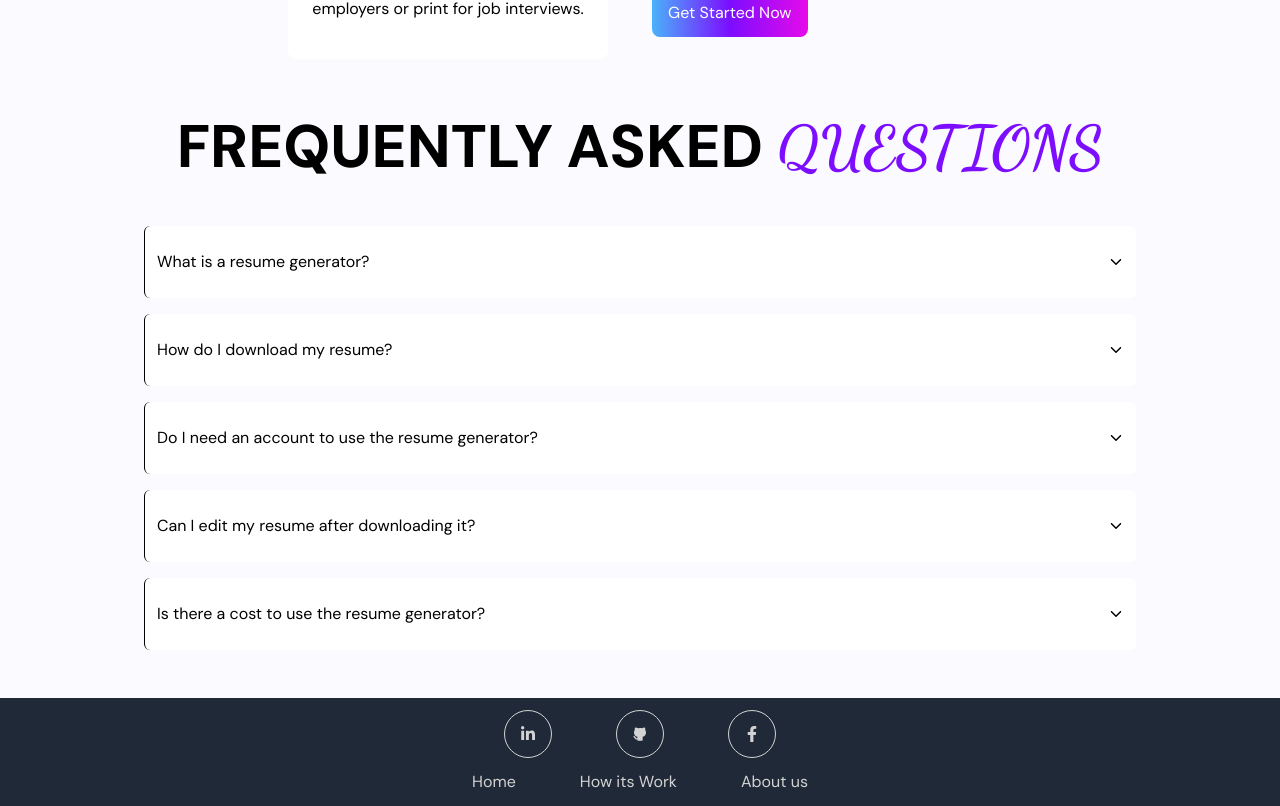
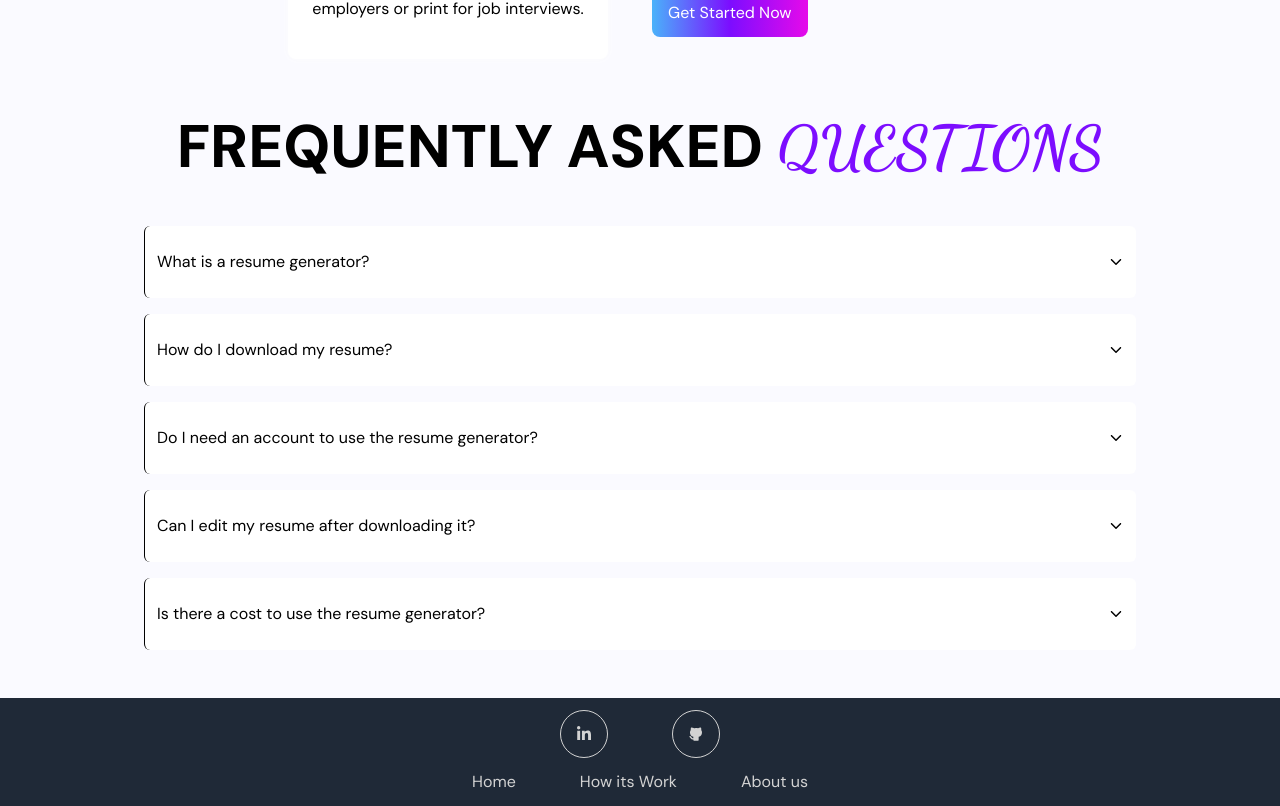
Before and after one commit to khuloodmaqbool/Resume-Generator, a Next.js app: page /how-it-works in a window 1280 px wide. Shown: the part 756-1562 px from the top of the page. Built offline with nearby package versions, Linux system fonts and the light colour scheme.

Commit message:
Update faq

```diff
--- a/src/app/components/Faq.tsx
+++ b/src/app/components/Faq.tsx
@@ -48,12 +48,14 @@ export const Faq = (): JSX.Element => {
         <div className="mx-auto mb-12" style={{ width: "80%" }}>
             {FaqContent.map((item) => (
                 <div key={item.id} style={{ borderLeft: "1px solid black" }} className="bg-white px-3 py-4 m-4 rounded-md ">
-                    <div className="flex justify-between items-center">
+
+                    <div  onClick={() => handleToggleBtn(item.id)} className="flex justify-between items-center cursor-pointer">
                         <p className="my-2">{item.question}</p>
-                        <button style={{ transition: "0.5s" }} onClick={() => handleToggleBtn(item.id)}>
+                        <button style={{ transition: "0.5s" }}>
                             {activeId === item.id ? <IoIosArrowUp /> : <IoIosArrowDown />}
                         </button>
                     </div>
+
                     <div >
                         {activeId === item.id && <p className="my-2">{item.answer}</p>}
                     </div>
--- a/src/app/components/Footer.tsx
+++ b/src/app/components/Footer.tsx
@@ -22,9 +22,6 @@ export const Footer = (): JSX.Element  => {
                     <li className={`${iconList}`}  style={{ color: "lightgray"}} ><TbBrandGithubFilled /></li>
                   </Link>
 
-                   <Link href="https://github.com/khuloodmaqbool" target="blank">
-                   <li className={`${iconList}`}  style={{ color: "lightgray"}} ><FaFacebookF /></li>
-                  </Link>
 
                 </ul>
                 <ul className="flex justify-center mt-3" >
```
